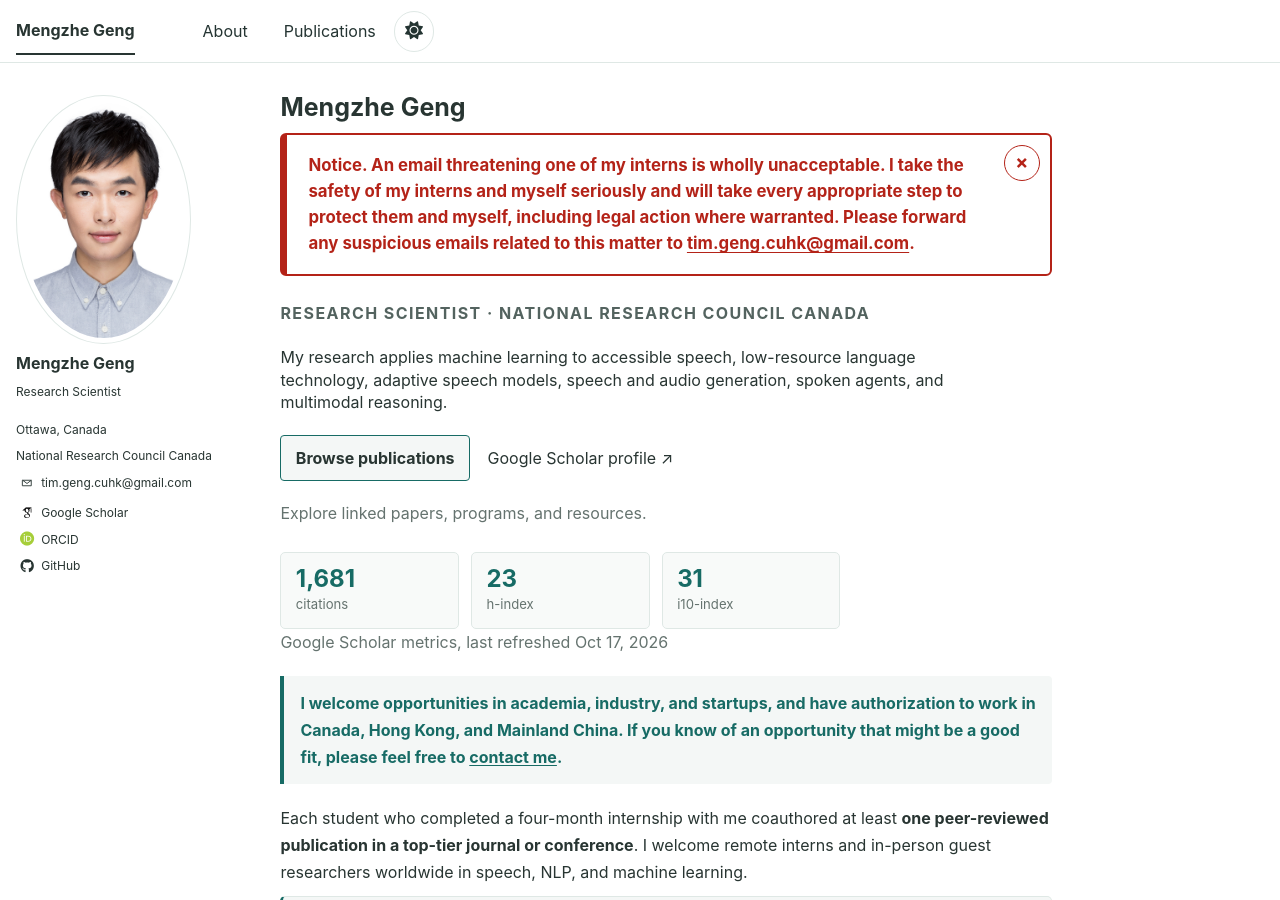
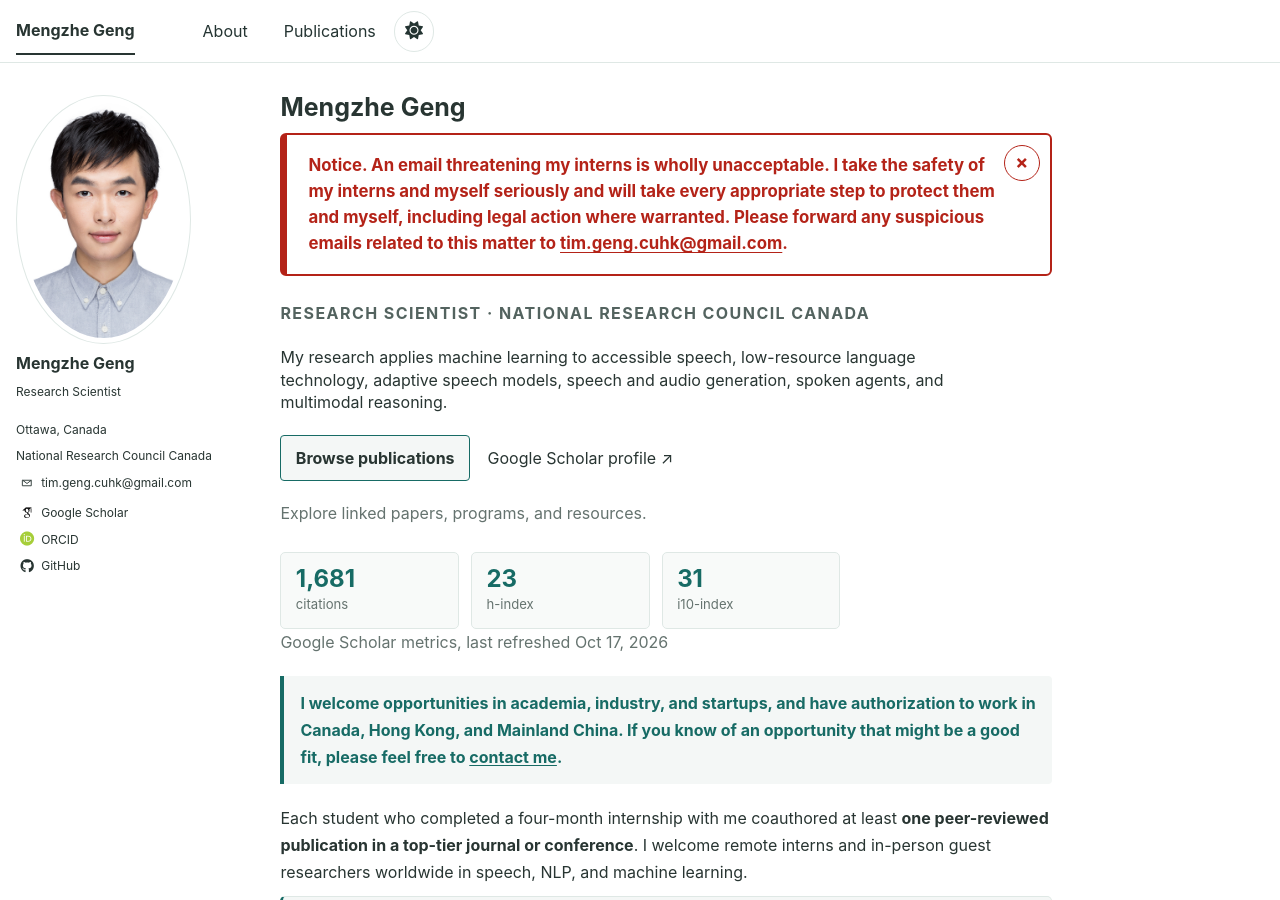
Before and after one commit to MENGZHEGENG/MENGZHEGENG.github.io, a Jekyll site: the page built from _pages/about.md, in a window 1280 px wide and 900 px high. Built offline with Jekyll 4.4.1, drawn with Linux system fonts in a browser that asks for light colours; some web fonts are replaced.

Commit message:
Clarify safety notice wording

```diff
--- a/_pages/about.md
+++ b/_pages/about.md
@@ -9,7 +9,7 @@
 ---
 
 <aside id="safety-notice" class="safety-notice" role="region" aria-label="Safety notice">
-  <p><strong>Notice.</strong> An email threatening one of my interns is wholly unacceptable. I take the safety of my interns and myself seriously and will take every appropriate step to protect them and myself, including legal action where warranted. Please forward any suspicious emails related to this matter to <a href="mailto:tim.geng.cuhk@gmail.com">tim.geng.cuhk@gmail.com</a>.</p>
+  <p><strong>Notice.</strong> An email threatening my interns is wholly unacceptable. I take the safety of my interns and myself seriously and will take every appropriate step to protect them and myself, including legal action where warranted. Please forward any suspicious emails related to this matter to <a href="mailto:tim.geng.cuhk@gmail.com">tim.geng.cuhk@gmail.com</a>.</p>
   <button class="safety-notice__close" type="button" aria-label="Dismiss safety notice">×</button>
 </aside>
 <script src="{{ '/assets/js/safety-notice.js' | relative_url }}" defer></script>
```
